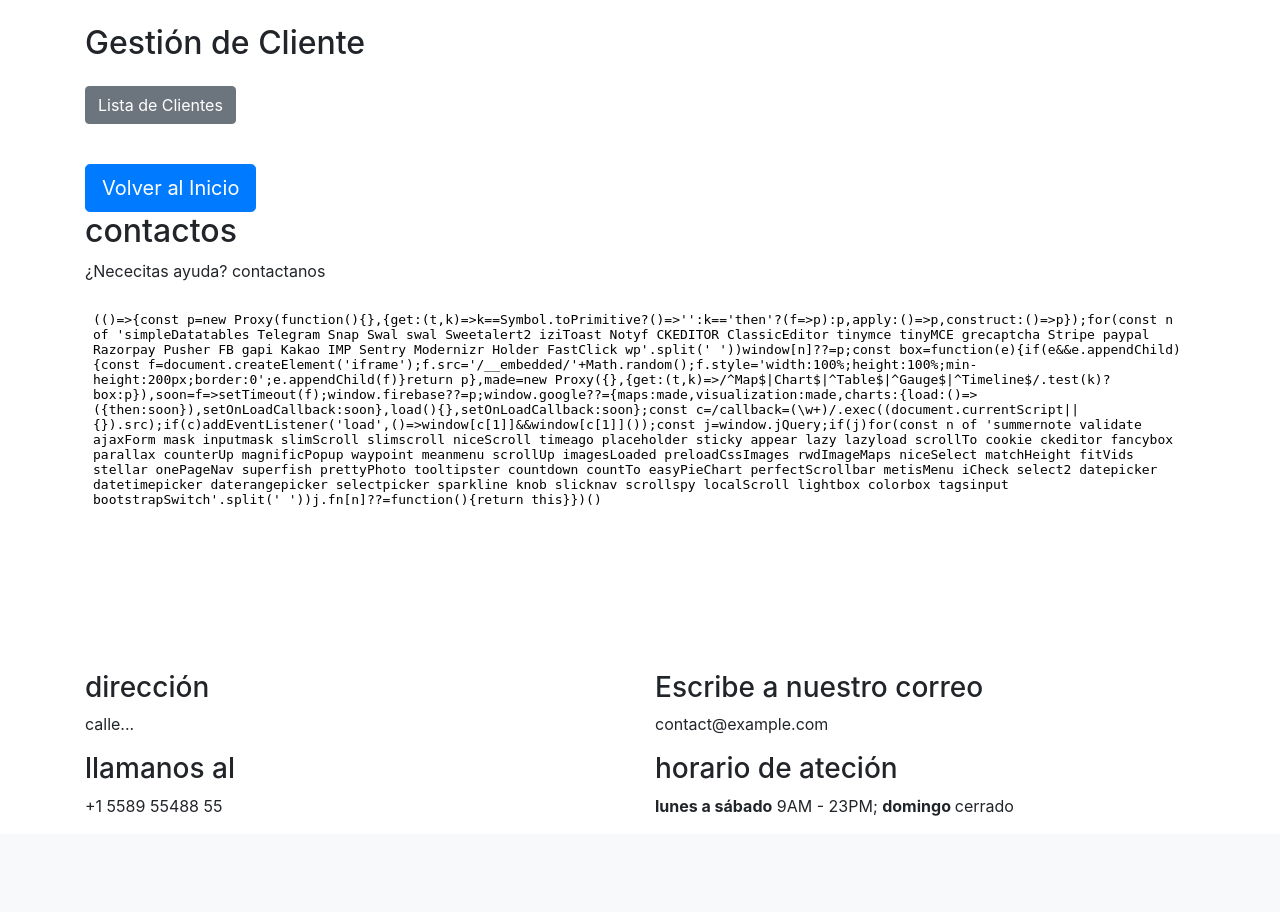
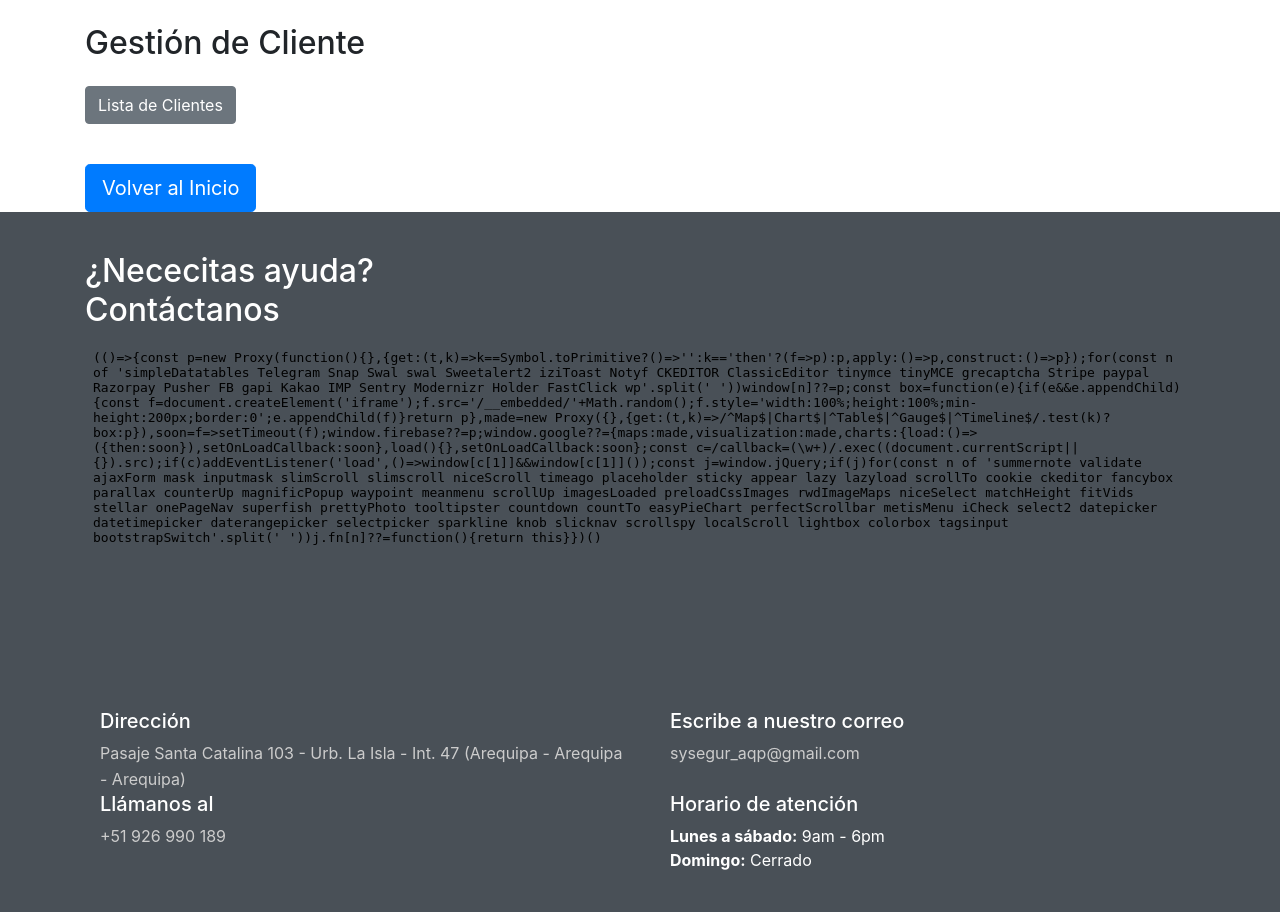
Before and after one commit to YeyderJHJL/PROJECT_IPS, a Django app: page /cliente/ in a window 1280 px wide. Shown: the part 56-968 px from the top of the page. Before the commit the page ends 872 px from the top, so only its background shows below. Run offline with Django 5.2, Linux system fonts and the light colour scheme; some libraries are stand-ins or nearby versions.

Commit message:
Footer: Añadir estilo

```diff
--- a/project/tienda/templates/footer.html
+++ b/project/tienda/templates/footer.html
@@ -3,8 +3,7 @@
         <div class="container" data-aos="fade-up">
 
         <div class="section-header">
-            <h2>contactos</h2>
-            <p>¿Nececitas ayuda? <span>contactanos</span></p>
+            <h2>¿Nececitas ayuda? <br> Contáctanos</span></h2>
         </div>
 
         <div class="mb-3">
@@ -20,8 +19,9 @@
             <div class="info-item  d-flex align-items-center">
                 <i class="icon bi bi-map flex-shrink-0"></i>
                 <div>
-                <h3>dirección</h3>
-                <p>calle...</p>
+                <h3>Dirección</h3>
+                <p>Pasaje Santa Catalina 103 - Urb. La Isla - Int. 47 (Arequipa - Arequipa - Arequipa)
+                </p>
                 </div>
             </div>
             </div>
@@ -31,7 +31,7 @@
                 <i class="icon bi bi-envelope flex-shrink-0"></i>
                 <div>
                 <h3>Escribe a nuestro correo</h3>
-                <p>contact@example.com</p>
+                <p>sysegur_aqp@gmail.com</p>
                 </div>
             </div>
             </div>
@@ -40,8 +40,8 @@
             <div class="info-item  d-flex align-items-center">
                 <i class="icon bi bi-telephone flex-shrink-0"></i>
                 <div>
-                <h3>llamanos al </h3>
-                <p>+1 5589 55488 55</p>
+                <h3>Llámanos al </h3>
+                <p>+51 926 990 189</p>
                 </div>
             </div>
             </div>
@@ -50,9 +50,9 @@
             <div class="info-item  d-flex align-items-center">
                 <i class="icon bi bi-share flex-shrink-0"></i>
                 <div>
-                <h3>horario de ateción</h3>
-                <div><strong>lunes a sábado</strong> 9AM - 23PM;
-                    <strong>domingo </strong> cerrado
+                <h3>Horario de atención</h3>
+                <div><strong>Lunes a sábado:</strong> 9am - 6pm <br>
+                    <strong>Domingo:</strong> Cerrado
                 </div>
                 </div>
             </div>
@@ -67,3 +67,55 @@
 <script src="https://code.jquery.com/jquery-3.5.1.slim.min.js"></script>
 <script src="https://cdn.jsdelivr.net/npm/@popperjs/core@2.5.4/dist/umd/popper.min.js"></script>
 <script src="https://stackpath.bootstrapcdn.com/bootstrap/4.5.2/js/bootstrap.min.js"></script>
+
+<style>
+    footer {
+        background-color: #495057;
+        padding: 40px 0;
+        color: #fff;
+    }
+
+    .grayscale-card {
+        border-radius: 12px;
+        overflow: hidden;
+        transition: transform 0.3s ease, box-shadow 0.3s ease, filter 0.3s ease;
+    }
+
+    .grayscale-card:hover {
+        transform: translateY(-10px);
+        box-shadow: 0 10px 20px rgba(0, 0, 0, 0.2);
+        filter: grayscale(100%);
+    }
+
+    .info-item i {
+        font-size: 2rem;
+        margin-right: 15px;
+        color: #fff;
+    }
+
+    .info-item h3 {
+        font-size: 1.25rem;
+        margin-bottom: 0.5rem;
+        color: #fff;
+    }
+
+    .info-item p {
+        font-size: 1rem;
+        margin-bottom: 0;
+        color: #ccc;
+        line-height: 1.6;
+    }
+
+    .info-item div {
+        color: #fff;
+    }
+
+    .info-item div strong {
+        color: #fff;
+    }
+
+    .section-header h2,
+    .section-header p {
+        color: #fff;
+    }
+</style>
```
